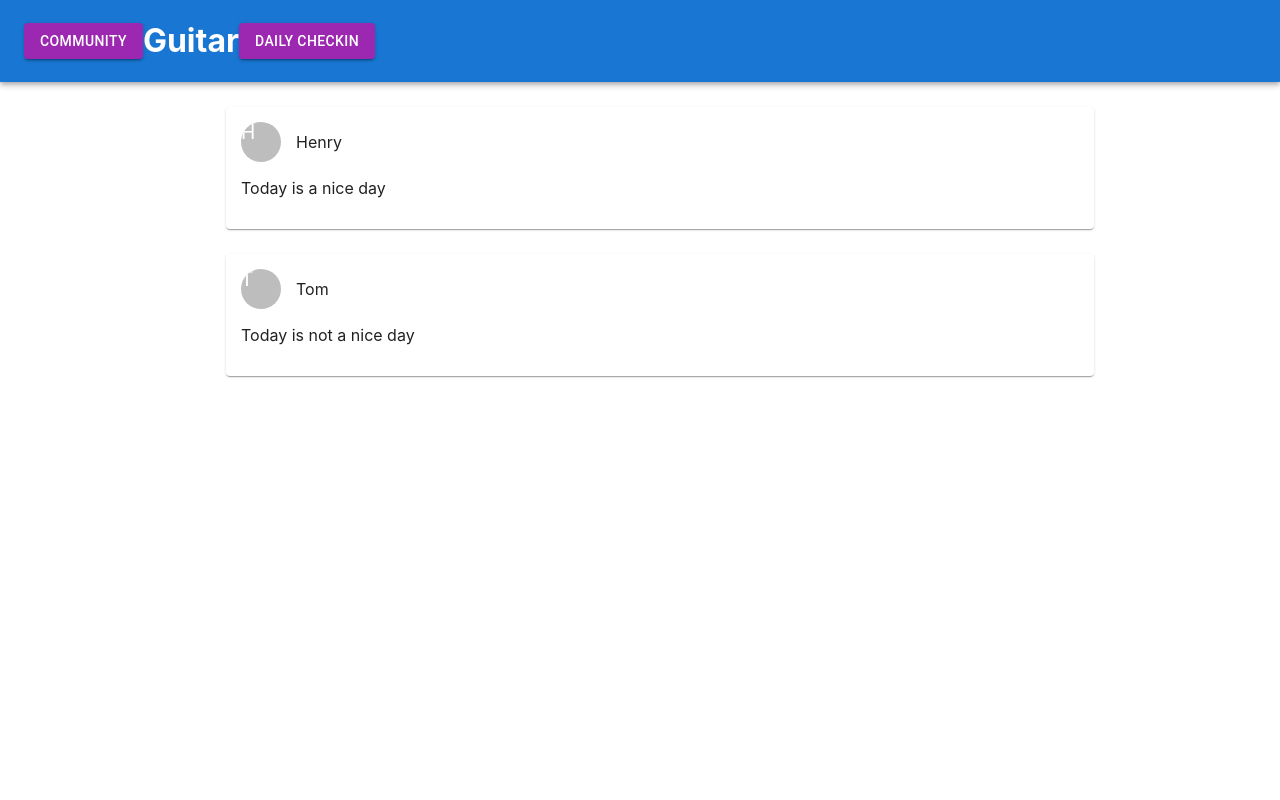
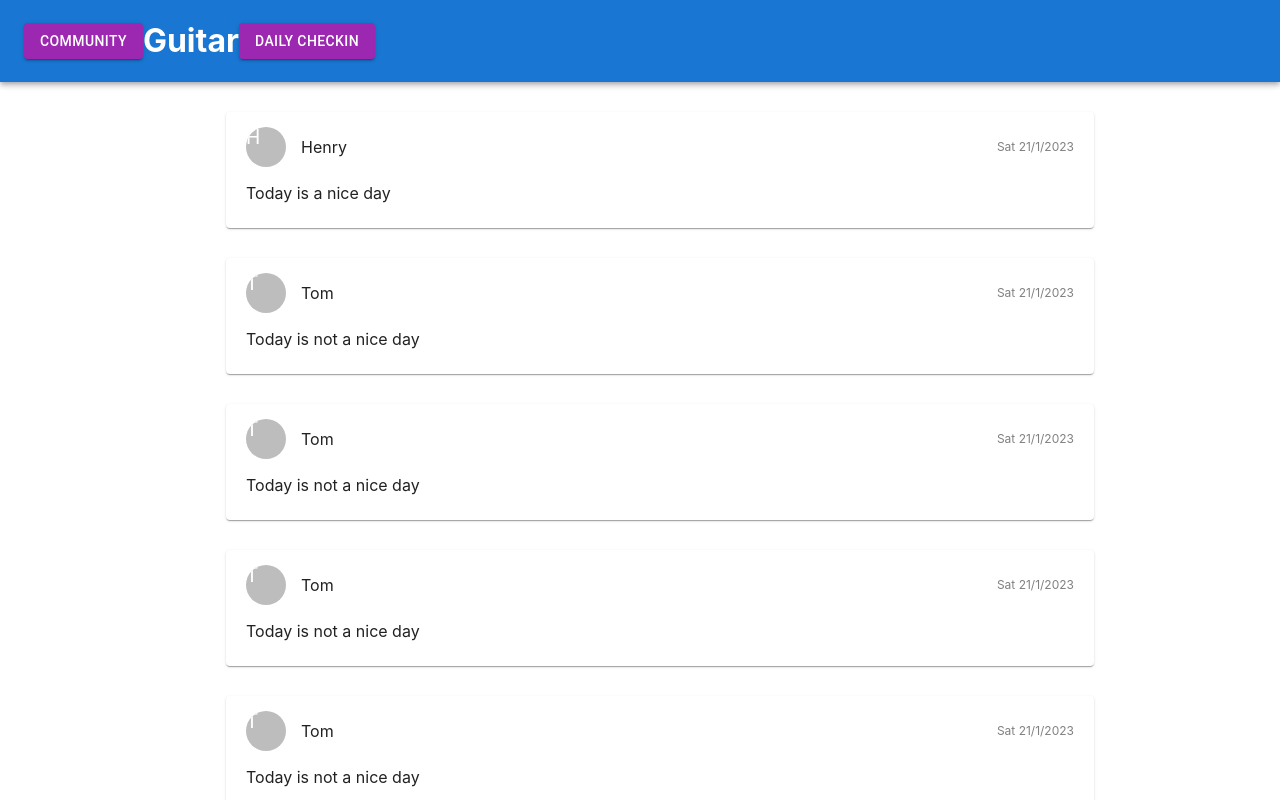
Before and after one commit to teetajp/peer2pair, a React (Create React App) app in the folder frontend/: page /communityfeed in a window 1280 px wide. Shown: the top 800 px of the page. Built offline with nearby package versions, Linux system fonts and the light colour scheme.

Commit message:
added date

```diff
--- a/frontend/src/CommunityFeed.js
+++ b/frontend/src/CommunityFeed.js
@@ -30,7 +30,48 @@ function CommunityFeed(props) {
             photos: [],
             videos: "",
             timestamp: "Sat 21/1/2023"
+        },
+        {
+            author: 'Tom',
+            avatar: 'T',
+            text: 'Today is not a nice day',
+            photos: [],
+            videos: "",
+            timestamp: "Sat 21/1/2023"
+        },
+        {
+            author: 'Tom',
+            avatar: 'T',
+            text: 'Today is not a nice day',
+            photos: [],
+            videos: "",
+            timestamp: "Sat 21/1/2023"
+        },
+        {
+            author: 'Tom',
+            avatar: 'T',
+            text: 'Today is not a nice day',
+            photos: [],
+            videos: "",
+            timestamp: "Sat 21/1/2023"
+        },
+        {
+            author: 'Tom',
+            avatar: 'T',
+            text: 'Today is not a nice day',
+            photos: [],
+            videos: "",
+            timestamp: "Sat 21/1/2023"
+        },
+        {
+            author: 'Tom',
+            avatar: 'T',
+            text: 'Today is not a nice day',
+            photos: [],
+            videos: "",
+            timestamp: "Sat 21/1/2023"
         }
+
     ]
     console.log("Reach the community feed");
 
--- a/frontend/src/components/Posts.js
+++ b/frontend/src/components/Posts.js
@@ -12,11 +12,11 @@ const Post = (props) => {
         <Paper
             sx={{
                 width: '70%',
-                margin: '25px auto',
+                margin: '30px auto',
                 display: 'flex',
                 flexDirection: 'column'
             }}>
-            <div style={{ margin: '15px' }}>
+            <div style={{ margin: '15px 20px' }}>
                 <div style={{
                     display: 'flex',
                     gap: '15px',
@@ -25,8 +25,10 @@ const Post = (props) => {
                     <Avatar style={{ display: 'inline-block' }} sx={{ bgcolor: 'primary' }}>
                         {props.post.avatar}</Avatar>
                     {props.post.author}
+                    <p style={{marginLeft:'auto', fontSize:'12px', color:'grey'}}>
+                        {props.post.timestamp}</p>
                 </div>
-                <p>{props.post.text}</p>
+                <p style={{marginBottom:'10px'}}>{props.post.text}</p>
                 {/* <Button variant="text"
                     sx={{ padding: '2px' }}>Comment</Button> */}
             </div>
```
